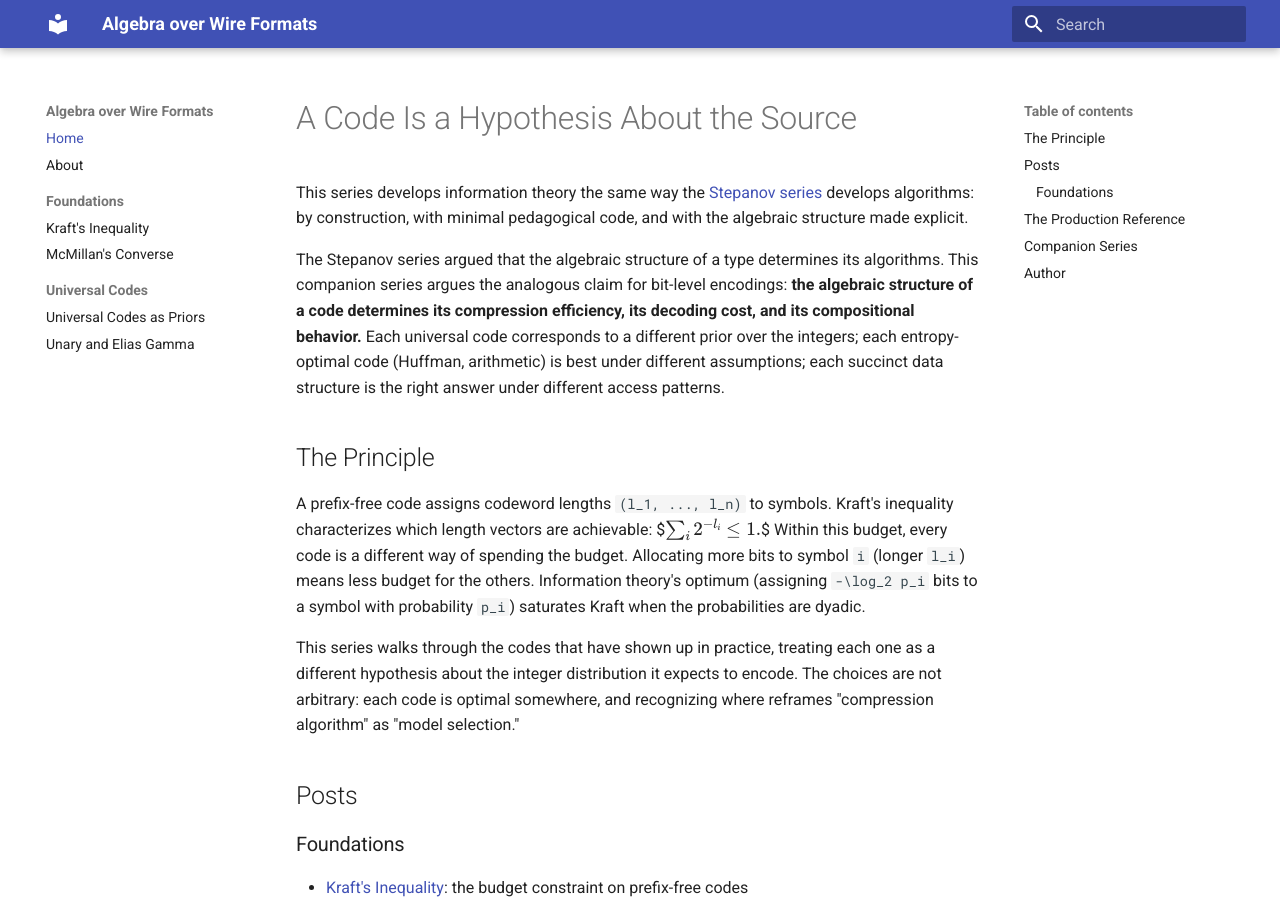
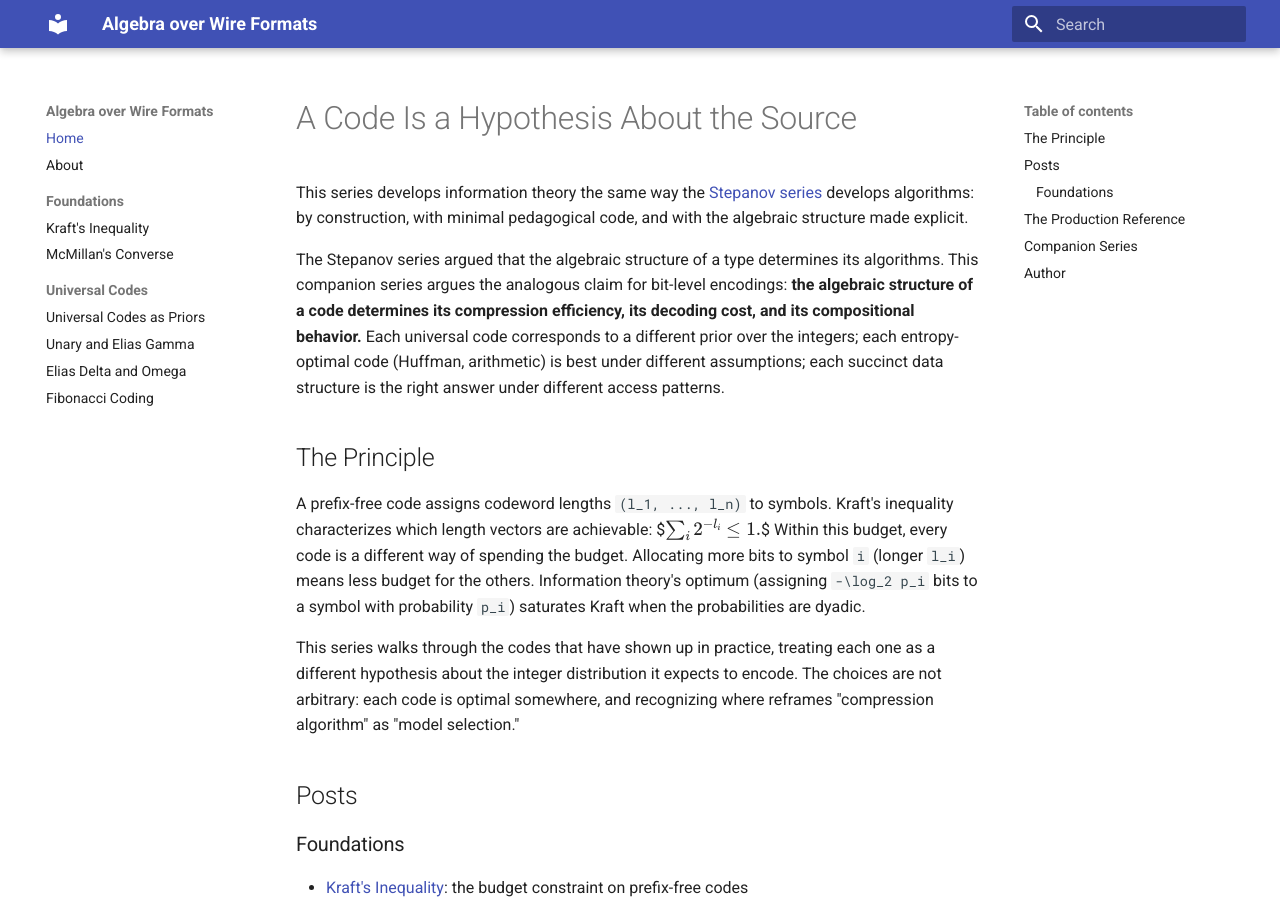
Before and after one commit to queelius/wire-formats, an MkDocs documentation site: the page built from docs/index.md, in a window 1280 px wide and 900 px high. Built offline with MkDocs 1.6.1 and Material for MkDocs 9.7.7, drawn with Linux system fonts in a browser that asks for light colours.

Commit message:
docs(mkdocs): add posts 5 and 6 to Universal Codes nav section
Co-Authored-By: Claude Opus 4.7 (1M context) <noreply@anthropic.com>

```diff
--- a/mkdocs.yml
+++ b/mkdocs.yml
@@ -39,3 +39,5 @@ nav:
   - "Universal Codes":
       - "Universal Codes as Priors": "post/2022-01-priors-wire-formats/index.md"
       - "Unary and Elias Gamma": "post/2022-06-elias-gamma-wire-formats/index.md"
+      - "Elias Delta and Omega": "post/2022-11-elias-delta-omega-wire-formats/index.md"
+      - "Fibonacci Coding": "post/2023-04-fibonacci-wire-formats/index.md"
```
